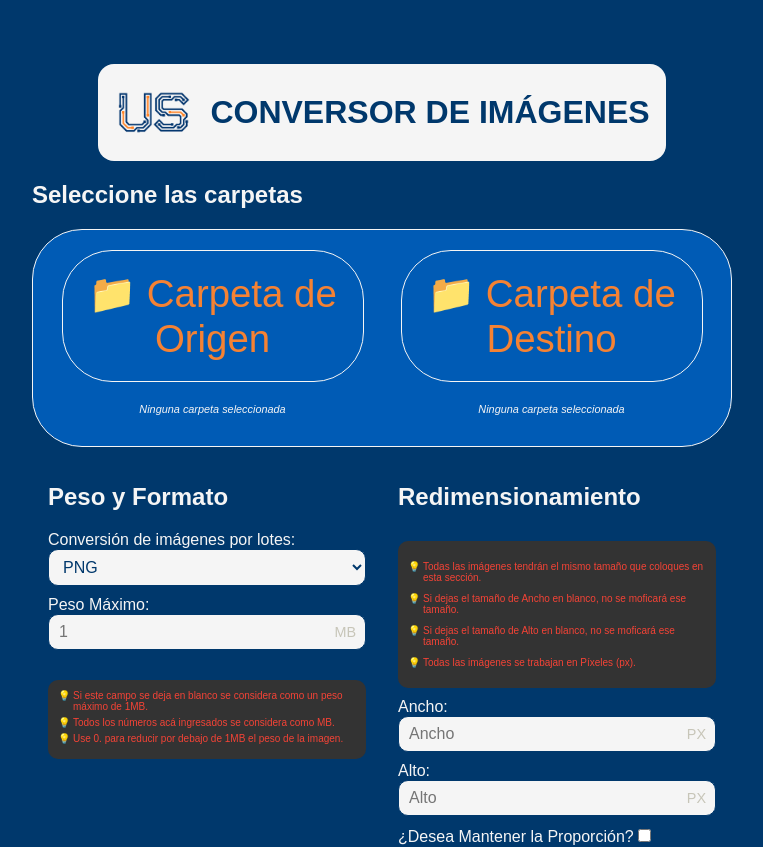
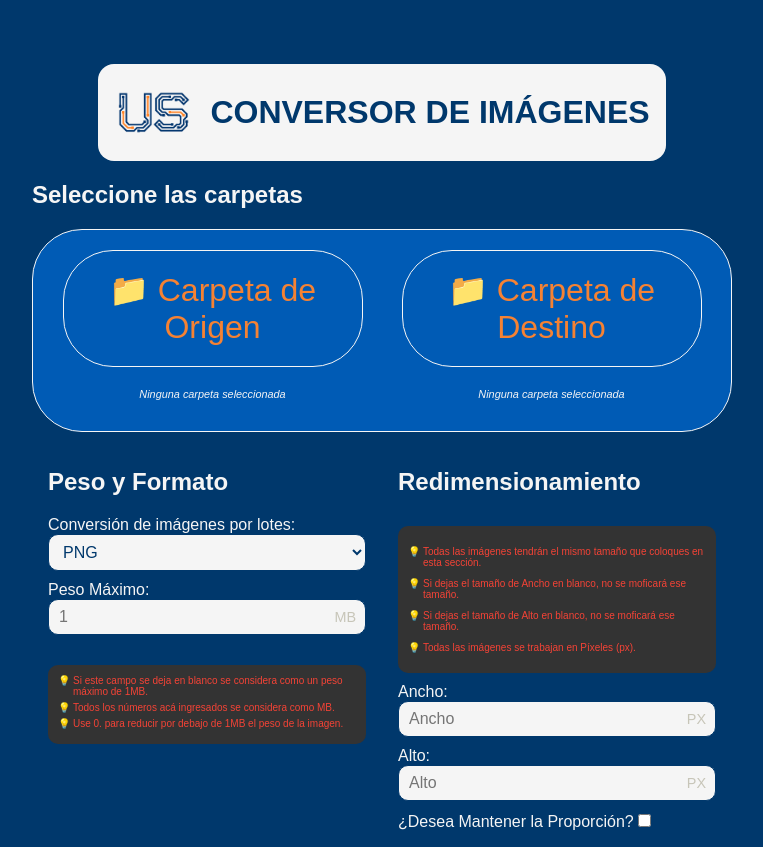
Before and after one commit to raulferreyra/image-convertor, a Vue app in the folder frontend/: page / in a window 1280 px wide. Shown: the top 847 px of the page, without its empty margins (258-1021 px from the left). Built offline with nearby package versions, Linux system fonts and the light colour scheme; a web font is replaced by a local one.

Commit message:
Fix spaces

```diff
--- a/frontend/src/components/Home.vue
+++ b/frontend/src/components/Home.vue
@@ -264,9 +264,8 @@ header h1 {
 
 #settings .folder_box .Boxing_folder {
     border: 1px solid var(--color-white);
-    width: 300px;
     height: 100%;
-    font-size: 3em;
+    font-size: 2.5em;
     border-radius: 50px;
     padding: 20px 0;
     cursor: pointer;
```
